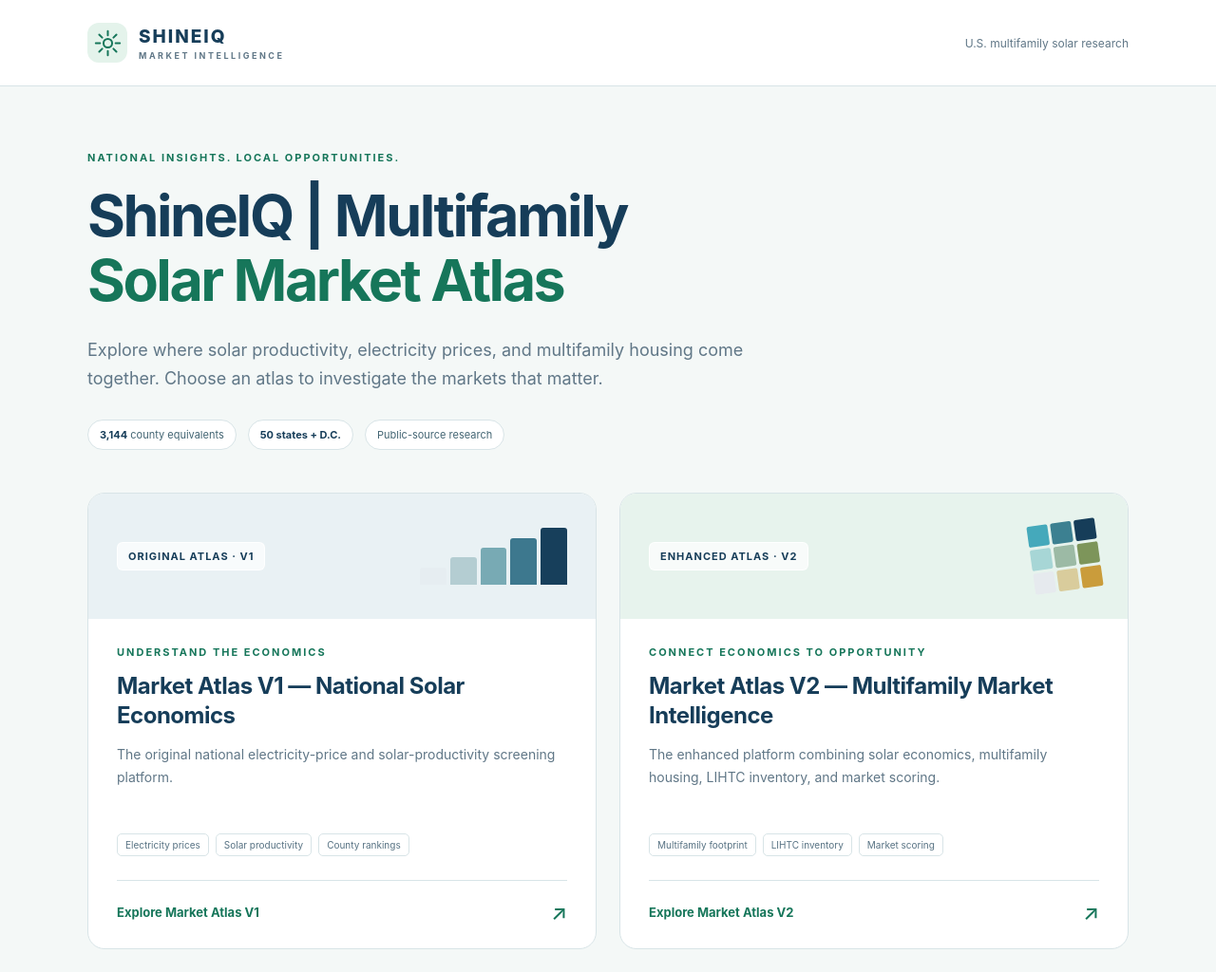
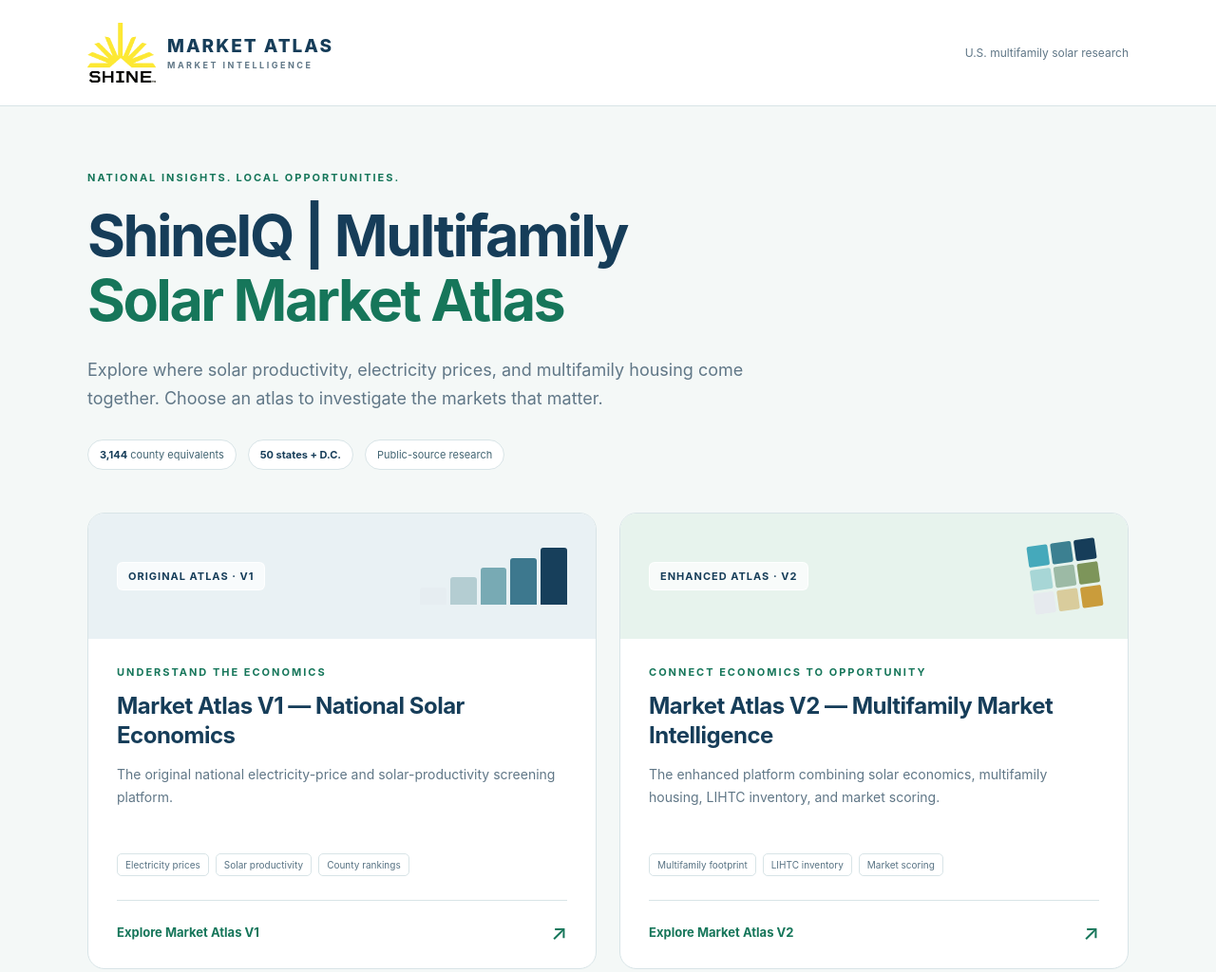
Before and after one commit to GetShineBC/getshinebc.github.io, a plain HTML site: page index.html in a window 1280 px wide. Shown: the top 1024 px of the page at 95% size. Drawn offline with Linux system fonts and the light colour scheme.

Commit message:
Use official Shine logo in landing page

```diff
--- a/index.html
+++ b/index.html
@@ -9,7 +9,7 @@
 </style>
 </head>
 <body>
-<header><div class="bar"><a class="brand" href="/" aria-label="ShineIQ Atlas home"><span class="mark" aria-hidden="true"><svg width="29" height="29" viewBox="0 0 32 32" fill="none" stroke="currentColor" stroke-width="2.2" stroke-linecap="round"><circle cx="16" cy="16" r="5"/><path d="M16 2v5m0 18v5M2 16h5m18 0h5M6 6l3.5 3.5m13 13L26 26M26 6l-3.5 3.5m-13 13L6 26"/></svg></span><span class="wordmark">SHINEIQ<small>MARKET INTELLIGENCE</small></span></a><span class="scope">U.S. multifamily solar research</span></div></header>
+<header><div class="bar"><a class="brand" href="/" aria-label="ShineIQ Atlas home"><img class="shine-logo" src="/shine-logo.png" alt="Shine" width="72" height="63" style="display:block;width:72px;height:63px;object-fit:contain;flex:none"><span class="wordmark">MARKET ATLAS<small>MARKET INTELLIGENCE</small></span></a><span class="scope">U.S. multifamily solar research</span></div></header>
 <main>
 <section class="hero"><div class="eyebrow">National insights. Local opportunities.</div><h1>ShineIQ | Multifamily<br><span>Solar Market Atlas</span></h1><p class="intro">Explore where solar productivity, electricity prices, and multifamily housing come together. Choose an atlas to investigate the markets that matter.</p></section>
 <div class="evidence"><span><b>3,144</b> county equivalents</span><span><b>50 states + D.C.</b></span><span>Public-source research</span></div>
```
